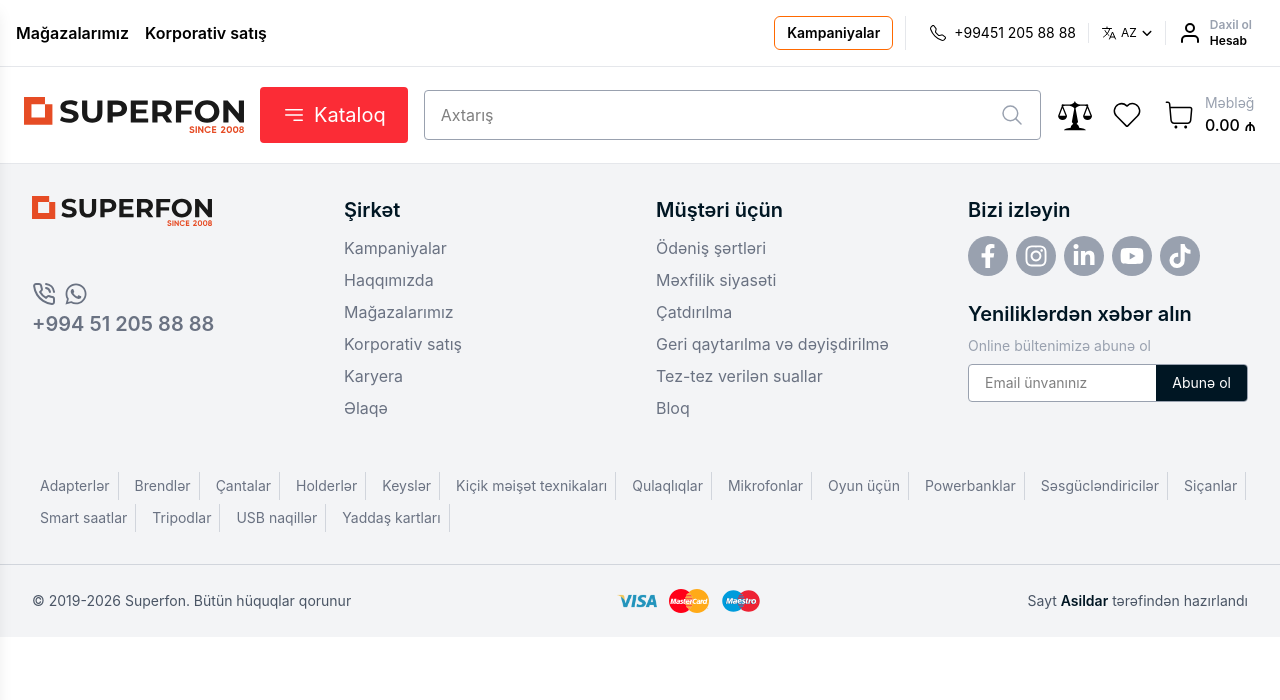
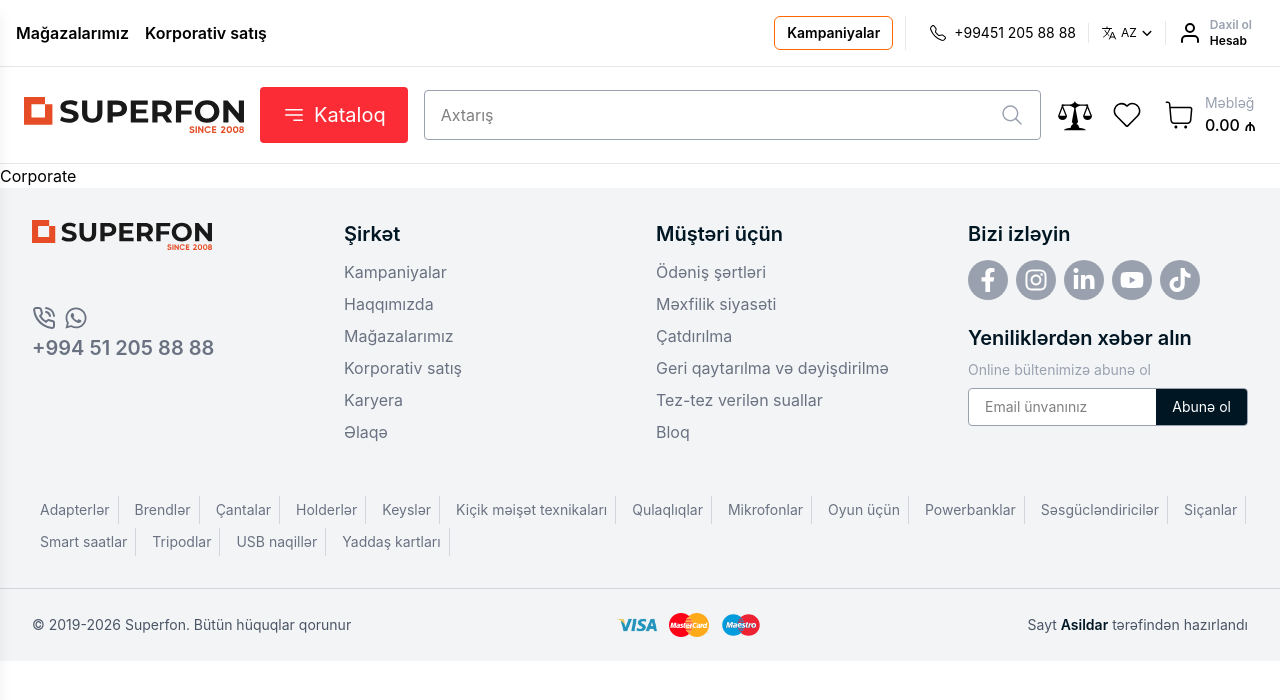
Before and after one commit to Asildar-Hajiyev/DivSuperfon, a React (Vite) app: page /corporate in a window 1280 px wide. Shown: the top 700 px of the page. Built offline with nearby package versions, Linux system fonts and the light colour scheme.

Commit message:
React-router-dom Link checked

```diff
--- a/src/components/Header.jsx
+++ b/src/components/Header.jsx
@@ -16,6 +16,7 @@
 import { PiCarProfileThin } from "react-icons/pi";
 import { HiBars3BottomRight } from "react-icons/hi2";
 import { GiScales } from "react-icons/gi";
+import { Link } from "react-router-dom";
 
 function Header() {
   const [menuOpen, setMenuOpen] = useState(false);
@@ -94,12 +95,12 @@
       <nav className="relative">
         <div className="border-b border-gray-200 py-4 px-4 flex items-center justify-between gap-2">
           <div className="flex items-center gap-4 text-sm md:text-base">
-            <div className="hover:underline font-semibold cursor-pointer">
+            <Link to="/storelocation" className="hover:underline font-semibold cursor-pointer">
               Mağazalarımız
-            </div>
-            <div className="hover:underline font-semibold cursor-pointer">
+            </Link>
+            <Link to="/corporate" className="hover:underline font-semibold cursor-pointer">
               Korporativ satış
-            </div>
+            </Link>
           </div>
 
           <div className="flex items-center gap-3">
--- a/src/pages/Corporate.jsx
+++ b/src/pages/Corporate.jsx
@@ -1,9 +1,9 @@
 
 function Corporate() {
   return (
-    <div>
+    <>
       Corporate
-    </div>
+    </>
   )
 }
 
--- /dev/null
+++ b/src/pages/StoreLocation.jsx
@@ -0,0 +1,11 @@
+
+
+function StoreLocation() {
+  return (
+    <>
+      store
+    </>
+  )
+}
+
+export default StoreLocation
--- a/src/provider/AppRouter.jsx
+++ b/src/provider/AppRouter.jsx
@@ -1,11 +1,15 @@
 import { Route, Routes } from "react-router-dom";
 import Main from "../components/Main";
+import StoreLocation from "../pages/StoreLocation";
+import Corporate from "../pages/Corporate";
 
 function AppRouter() {
   return (
     <>
       <Routes>
         <Route path="/" element={<Main/>}/>
+        <Route path="/storelocation" element={<StoreLocation/>}/>
+        <Route path="/corporate" element={<Corporate/>}/>
       </Routes>
     </>
   );
```
